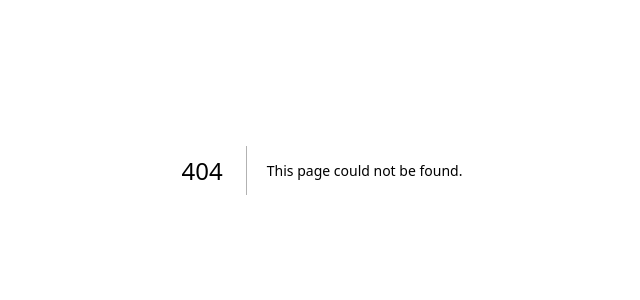
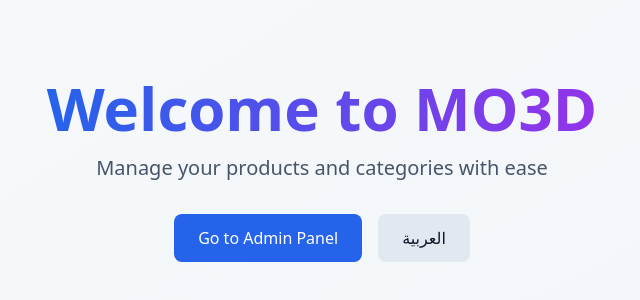
Before and after one commit to ahmedanwarabdulaziz/mo, a Next.js app: page /en in a window 1280 px wide. Before the commit this address had no page. Shown: the part 230-530 px from the top of the page, without its empty margins (318-958 px from the left). Built offline with nearby package versions, Linux system fonts and the light colour scheme.

Commit message:
Add bilingual support: Separate /en and /ar routes with translations

```diff
--- /dev/null
+++ b/app/ar/layout.tsx
@@ -0,0 +1,32 @@
+import localFont from "next/font/local";
+import "../globals.css";
+
+const geistSans = localFont({
+    src: "../fonts/GeistVF.woff",
+    variable: "--font-geist-sans",
+    weight: "100 900",
+});
+const geistMono = localFont({
+    src: "../fonts/GeistMonoVF.woff",
+    variable: "--font-geist-mono",
+    weight: "100 900",
+});
+
+export const metadata = {
+    title: "MO3D - العربية",
+    description: "تطبيق MO3D",
+};
+
+export default function ArLayout({
+    children,
+}: {
+    children: React.ReactNode;
+}) {
+    return (
+        <html lang="ar" dir="rtl">
+            <body className={`${geistSans.variable} ${geistMono.variable} antialiased font-sans`}>
+                {children}
+            </body>
+        </html>
+    );
+}
--- /dev/null
+++ b/app/ar/page.tsx
@@ -0,0 +1,31 @@
+import Link from "next/link";
+import translations from "@/translations/ar.json";
+
+export default function ArHomePage() {
+    return (
+        <div className="flex flex-col items-center justify-center min-h-screen bg-gradient-to-br from-slate-50 to-slate-100 dark:from-slate-900 dark:to-slate-950">
+            <h1 className="text-6xl font-bold bg-clip-text text-transparent bg-gradient-to-r from-blue-600 to-purple-600">
+                {translations.home.title}
+            </h1>
+            <p className="mt-4 text-xl text-slate-600 dark:text-slate-400 text-center">
+                {translations.home.subtitle}
+            </p>
+
+            <div className="flex gap-4 mt-8">
+                <Link
+                    href="/admin"
+                    className="px-6 py-3 bg-blue-600 text-white rounded-lg hover:bg-blue-700 transition-colors"
+                >
+                    {translations.common.goToAdmin}
+                </Link>
+
+                <Link
+                    href="/en"
+                    className="px-6 py-3 bg-slate-200 dark:bg-slate-800 text-slate-900 dark:text-white rounded-lg hover:bg-slate-300 dark:hover:bg-slate-700 transition-colors"
+                >
+                    {translations.common.switchLanguage}
+                </Link>
+            </div>
+        </div>
+    );
+}
--- /dev/null
+++ b/app/en/layout.tsx
@@ -0,0 +1,32 @@
+import localFont from "next/font/local";
+import "../globals.css";
+
+const geistSans = localFont({
+    src: "../fonts/GeistVF.woff",
+    variable: "--font-geist-sans",
+    weight: "100 900",
+});
+const geistMono = localFont({
+    src: "../fonts/GeistMonoVF.woff",
+    variable: "--font-geist-mono",
+    weight: "100 900",
+});
+
+export const metadata = {
+    title: "MO3D - English",
+    description: "MO3D Application",
+};
+
+export default function EnLayout({
+    children,
+}: {
+    children: React.ReactNode;
+}) {
+    return (
+        <html lang="en">
+            <body className={`${geistSans.variable} ${geistMono.variable} antialiased font-sans`}>
+                {children}
+            </body>
+        </html>
+    );
+}
--- /dev/null
+++ b/app/en/page.tsx
@@ -0,0 +1,31 @@
+import Link from "next/link";
+import translations from "@/translations/en.json";
+
+export default function EnHomePage() {
+    return (
+        <div className="flex flex-col items-center justify-center min-h-screen bg-gradient-to-br from-slate-50 to-slate-100 dark:from-slate-900 dark:to-slate-950">
+            <h1 className="text-6xl font-bold bg-clip-text text-transparent bg-gradient-to-r from-blue-600 to-purple-600">
+                {translations.home.title}
+            </h1>
+            <p className="mt-4 text-xl text-slate-600 dark:text-slate-400">
+                {translations.home.subtitle}
+            </p>
+
+            <div className="flex gap-4 mt-8">
+                <Link
+                    href="/admin"
+                    className="px-6 py-3 bg-blue-600 text-white rounded-lg hover:bg-blue-700 transition-colors"
+                >
+                    {translations.common.goToAdmin}
+                </Link>
+
+                <Link
+                    href="/ar"
+                    className="px-6 py-3 bg-slate-200 dark:bg-slate-800 text-slate-900 dark:text-white rounded-lg hover:bg-slate-300 dark:hover:bg-slate-700 transition-colors"
+                >
+                    {translations.common.switchLanguage}
+                </Link>
+            </div>
+        </div>
+    );
+}
--- a/app/page.tsx
+++ b/app/page.tsx
@@ -1,18 +1,43 @@
+import Link from "next/link";
+
 export default function HomePage() {
     return (
         <div className="flex flex-col items-center justify-center min-h-screen bg-gradient-to-br from-slate-50 to-slate-100 dark:from-slate-900 dark:to-slate-950">
-            <h1 className="text-6xl font-bold bg-clip-text text-transparent bg-gradient-to-r from-blue-600 to-purple-600">
-                Welcome to MO3D
-            </h1>
-            <p className="mt-4 text-xl text-slate-600 dark:text-slate-400">
-                Your application is now live!
-            </p>
-            <a
-                href="/admin"
-                className="mt-8 px-6 py-3 bg-blue-600 text-white rounded-lg hover:bg-blue-700 transition-colors"
-            >
-                Go to Admin Panel
-            </a>
+            <div className="text-center">
+                <h1 className="text-7xl font-bold mb-4">MO3D</h1>
+                <p className="text-xl text-slate-600 dark:text-slate-400 mb-12">
+                    Select Your Language / اختر لغتك
+                </p>
+
+                <div className="flex flex-col sm:flex-row gap-6 justify-center">
+                    <Link
+                        href="/en"
+                        className="group relative overflow-hidden px-12 py-6 bg-gradient-to-r from-blue-600 to-purple-600 text-white rounded-2xl hover:scale-105 transition-transform shadow-xl"
+                    >
+                        <div className="relative z-10">
+                            <div className="text-3xl font-bold mb-2">English</div>
+                            <div className="text-sm opacity-90">Continue in English</div>
+                        </div>
+                    </Link>
+
+                    <Link
+                        href="/ar"
+                        className="group relative overflow-hidden px-12 py-6 bg-gradient-to-r from-emerald-600 to-teal-600 text-white rounded-2xl hover:scale-105 transition-transform shadow-xl"
+                    >
+                        <div className="relative z-10">
+                            <div className="text-3xl font-bold mb-2">العربية</div>
+                            <div className="text-sm opacity-90">المتابعة بالعربية</div>
+                        </div>
+                    </Link>
+                </div>
+
+                <Link
+                    href="/admin"
+                    className="inline-block mt-12 text-sm text-slate-500 hover:text-slate-700 dark:text-slate-400 dark:hover:text-slate-200 transition-colors"
+                >
+                    Admin Panel →
+                </Link>
+            </div>
         </div>
     );
 }
--- /dev/null
+++ b/translations/ar.json
@@ -0,0 +1,12 @@
+{
+    "common": {
+        "welcome": "مرحباً بك في MO3D",
+        "description": "التطبيق الخاص بك يعمل الآن!",
+        "goToAdmin": "الذهاب إلى لوحة الإدارة",
+        "switchLanguage": "English"
+    },
+    "home": {
+        "title": "مرحباً بك في MO3D",
+        "subtitle": "إدارة منتجاتك وفئاتك بسهولة"
+    }
+}
--- /dev/null
+++ b/translations/en.json
@@ -0,0 +1,12 @@
+{
+    "common": {
+        "welcome": "Welcome to MO3D",
+        "description": "Your application is now live!",
+        "goToAdmin": "Go to Admin Panel",
+        "switchLanguage": "العربية"
+    },
+    "home": {
+        "title": "Welcome to MO3D",
+        "subtitle": "Manage your products and categories with ease"
+    }
+}
```
